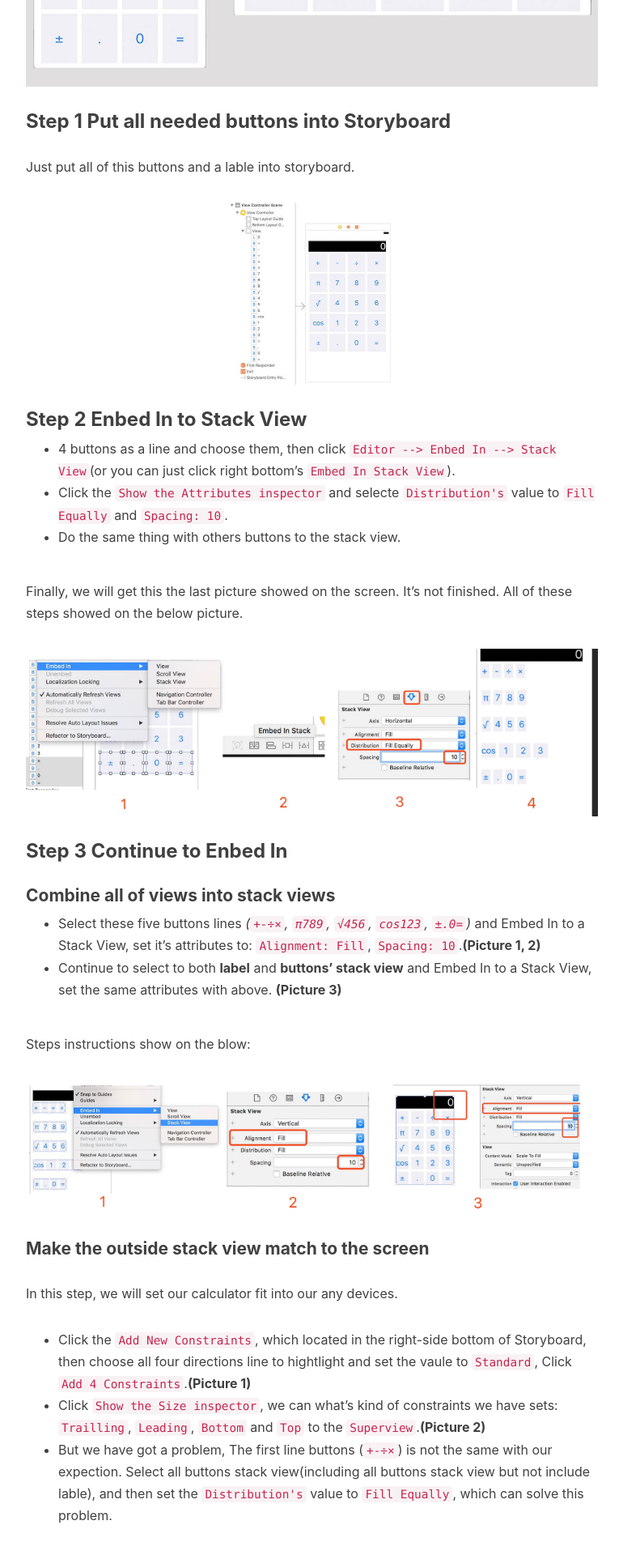
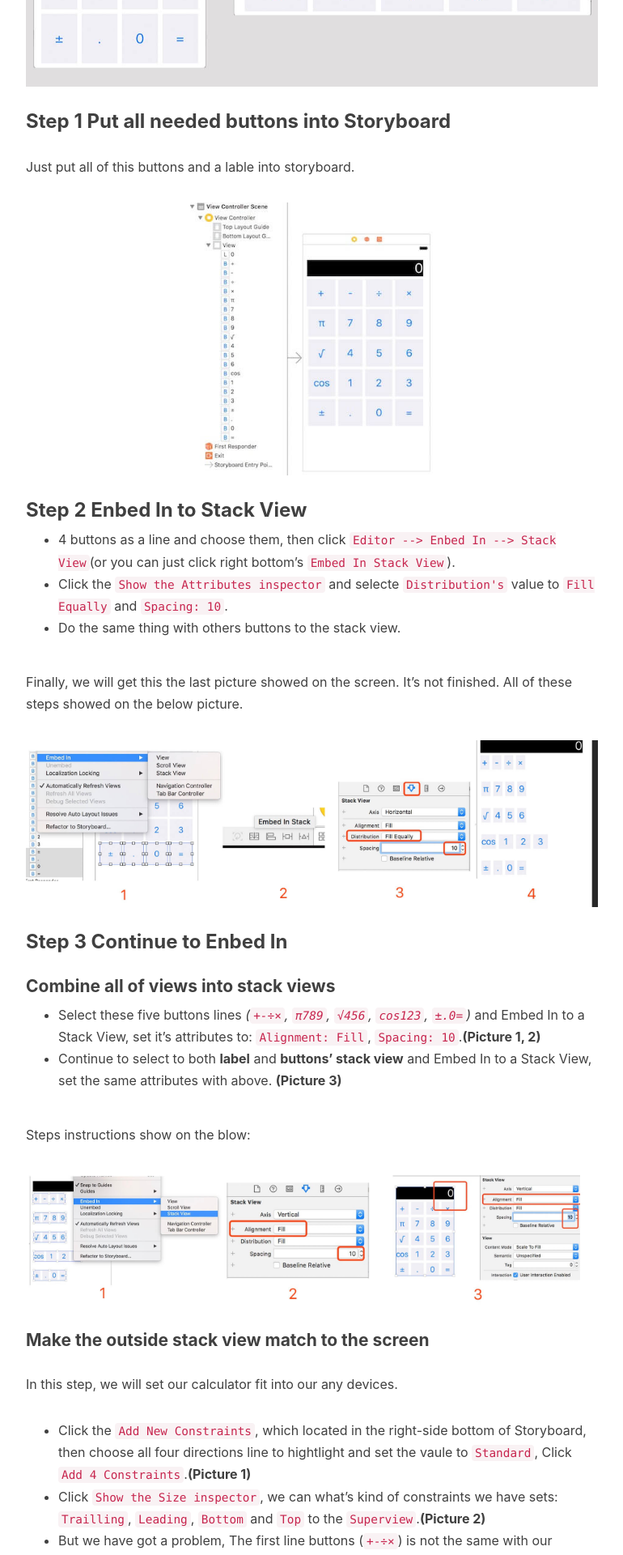
Before and after one commit to MrFuFuFu/mrfufufu.github.io, a Jekyll site: the page built from _posts/2017-09-05-AutoLayout_for_a_Calculator.markdown, in a window 1280 px wide. Shown: the part 1692-3612 px from the top of the page at 81% size, without its empty margins (233-1003 px from the left). Built offline with Jekyll 4.4.1, drawn with Linux system fonts in a browser that asks for light colours; nearby versions of some CDN libraries; comment, search, counter and statistics services are not loaded.

Commit message:
modify image size

```diff
--- a/_posts/2017-09-05-AutoLayout_for_a_Calculator.markdown
+++ b/_posts/2017-09-05-AutoLayout_for_a_Calculator.markdown
@@ -29,7 +29,7 @@ Today, we will implement this kind of user interface which showed on below. It i
 
 Just put all of this buttons and a lable into storyboard.
 
-<img src="/img/article/autolayout/blog_autolayout_step1.png" width="200" height="224"/>
+<img src="/img/article/autolayout/blog_autolayout_step1.png" width="300" height="334"/>
 
 
 ### Step 2 Enbed In to Stack View
```
